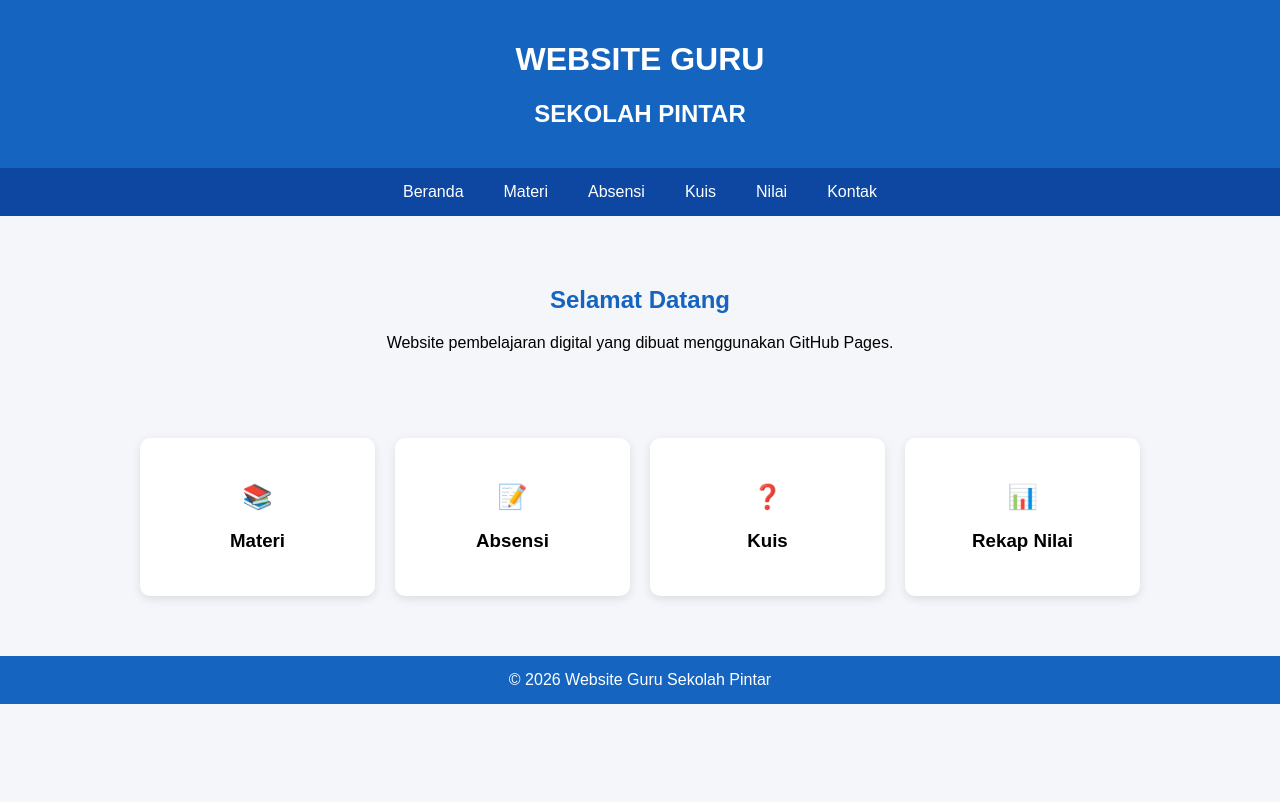
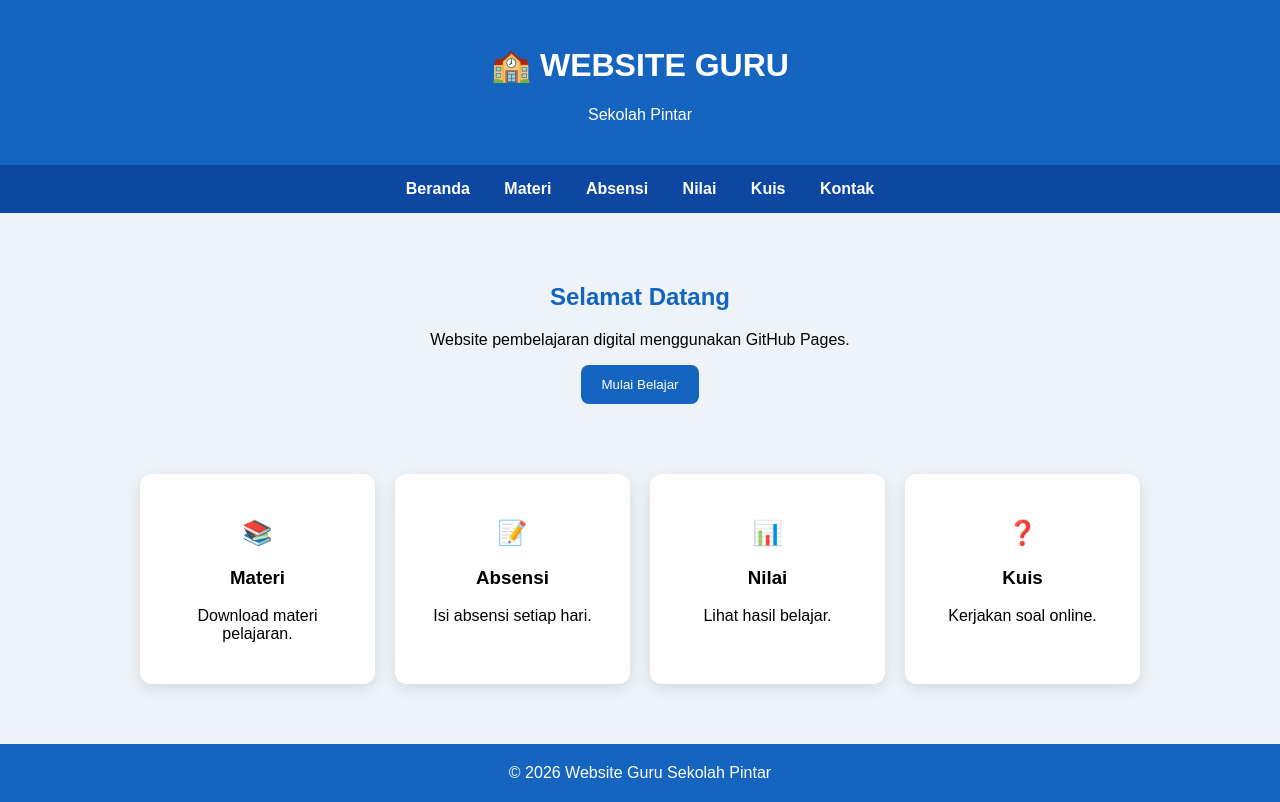
Before and after one commit to sekolahpintar/sekolahpintar.github.io, a plain HTML site: page index.html in a window 1280 px wide. Drawn offline with Linux system fonts and the light colour scheme.

Commit message:
Update index.html

```diff
--- a/index.html
+++ b/index.html
@@ -2,52 +2,48 @@
 <html lang="id">
 <head>
 <meta charset="UTF-8">
-<meta name="viewport" content="width=device-width, initial-scale=1.0">
+<meta name="viewport" content="width=device-width, initial-scale=1">
 <title>Website Guru Sekolah Pintar</title>
 
 <style>
 body{
 margin:0;
-font-family:Arial,sans-serif;
-background:#f4f6f9;
+font-family:Arial,Helvetica,sans-serif;
+background:#eef3f8;
 }
 
 header{
-background:#1565c0;
+background:#1565C0;
 color:white;
-padding:20px;
+padding:25px;
 text-align:center;
 }
 
 nav{
-background:#0d47a1;
-display:flex;
-justify-content:center;
-flex-wrap:wrap;
+background:#0D47A1;
+padding:15px;
+text-align:center;
 }
 
 nav a{
 color:white;
 text-decoration:none;
-padding:15px 20px;
-}
-
-nav a:hover{
-background:#1976d2;
+margin:15px;
+font-weight:bold;
 }
 
 .hero{
-padding:50px;
+padding:50px 20px;
 text-align:center;
 }
 
 .hero h1{
-color:#1565c0;
+color:#1565C0;
 }
 
-.menu{
+.grid{
 display:grid;
-grid-template-columns:repeat(auto-fit,minmax(200px,1fr));
+grid-template-columns:repeat(auto-fit,minmax(220px,1fr));
 gap:20px;
 padding:20px;
 max-width:1000px;
@@ -56,17 +52,31 @@ margin:auto;
 
 .card{
 background:white;
+border-radius:12px;
 padding:25px;
-border-radius:10px;
-box-shadow:0 3px 10px rgba(0,0,0,0.1);
+box-shadow:0 5px 15px rgba(0,0,0,.1);
 text-align:center;
+transition:.3s;
+}
+
+.card:hover{
+transform:translateY(-5px);
+}
+
+button{
+background:#1565C0;
+color:white;
+border:none;
+padding:12px 20px;
+border-radius:8px;
+cursor:pointer;
 }
 
 footer{
 margin-top:40px;
-background:#1565c0;
+background:#1565C0;
 color:white;
-padding:15px;
+padding:20px;
 text-align:center;
 }
 </style>
@@ -76,56 +86,55 @@ text-align:center;
 <body>
 
 <header>
-<h1>WEBSITE GURU</h1>
-<h2>SEKOLAH PINTAR</h2>
+<h1>🏫 WEBSITE GURU</h1>
+<p>Sekolah Pintar</p>
 </header>
 
 <nav>
 <a href="#">Beranda</a>
 <a href="#">Materi</a>
 <a href="#">Absensi</a>
+<a href="#">Nilai</a>
 <a href="#">Kuis</a>
-<a href="#">Nilai</a>
 <a href="#">Kontak</a>
 </nav>
 
 <section class="hero">
 <h1>Selamat Datang</h1>
-
-<p>
-Website pembelajaran digital yang dibuat menggunakan GitHub Pages.
-</p>
-
+<p>Website pembelajaran digital menggunakan GitHub Pages.</p>
+<button>Mulai Belajar</button>
 </section>
 
-<div class="menu">
+<div class="grid">
 
 <div class="card">
 <h2>📚</h2>
 <h3>Materi</h3>
+<p>Download materi pelajaran.</p>
 </div>
 
 <div class="card">
 <h2>📝</h2>
 <h3>Absensi</h3>
+<p>Isi absensi setiap hari.</p>
+</div>
+
+<div class="card">
+<h2>📊</h2>
+<h3>Nilai</h3>
+<p>Lihat hasil belajar.</p>
 </div>
 
 <div class="card">
 <h2>❓</h2>
 <h3>Kuis</h3>
-</div>
-
-<div class="card">
-<h2>📊</h2>
-<h3>Rekap Nilai</h3>
+<p>Kerjakan soal online.</p>
 </div>
 
 </div>
 
 <footer>
-
 © 2026 Website Guru Sekolah Pintar
-
 </footer>
 
 </body>
```
